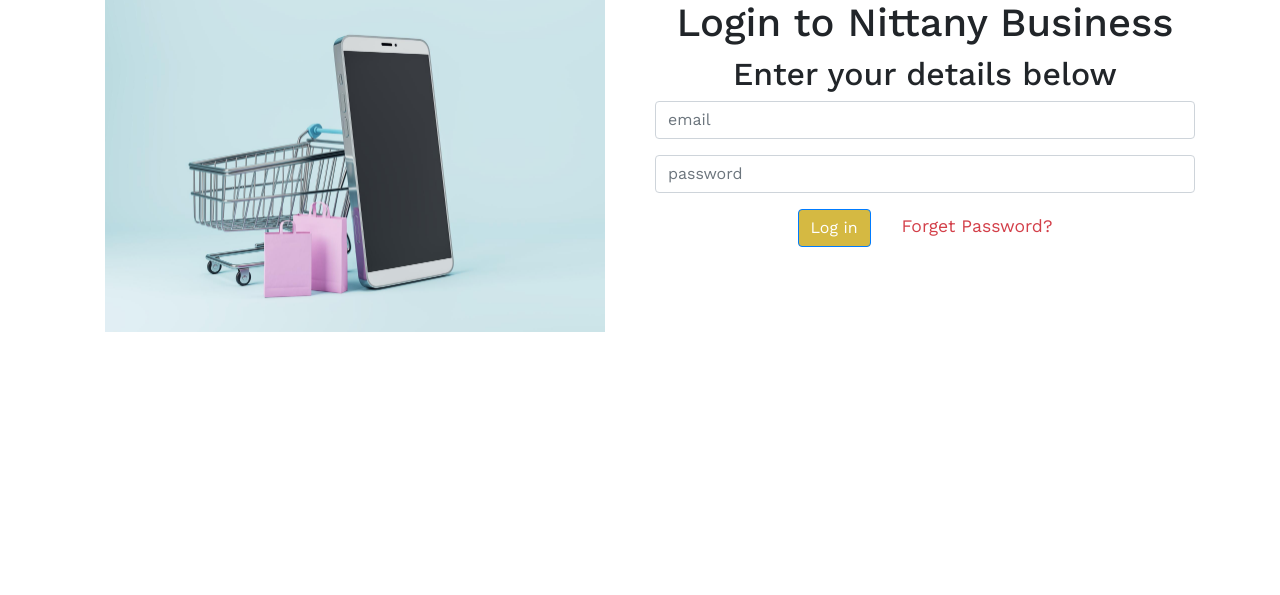
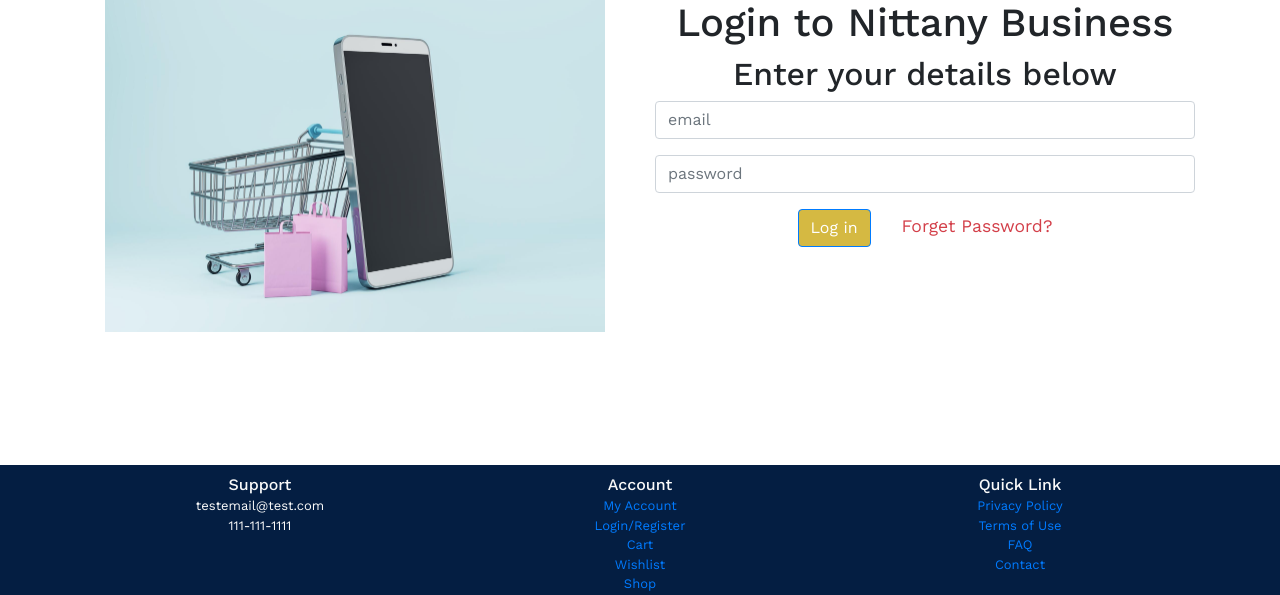
Before and after one commit to EdisonYCA/NittanyBusiness, a Flask app: page /login/ in a window 1280 px wide. Shown: the part 214-809 px from the top of the page. Before the commit the page ends 546 px from the top, so only its background shows below. Run offline with Flask 3, Linux system fonts and the light colour scheme; some libraries are stand-ins or nearby versions; some web fonts are replaced.

Commit message:
Added footer

```diff
--- a/app/static/global.css
+++ b/app/static/global.css
@@ -16,3 +16,19 @@ body {
     justify-content: center;
     align-content: center;
 }
+
+.page-footer {
+    width: 100%;
+    height: 130px;
+    overflow: hidden;
+    background-color: #041E42;
+    color: #FAFAFA;
+    justify-content: center;
+    font-size: small;
+}
+
+h5 {
+    padding-top: 10px;
+    font-size: medium;
+    margin-bottom: 2px;
+}
--- a/app/templates/base.html
+++ b/app/templates/base.html
@@ -30,6 +30,9 @@
 <div class="login-container">
     {% block login %} {% endblock %}
 </div>
+<div class="page-footer">
+    {% block footer %} {% endblock %}
+</div>
 <script src="https://code.jquery.com/jquery-3.2.1.slim.min.js"
         integrity="sha384-KJ3o2DKtIkvYIK3UENzmM7KCkRr/rE9/Qpg6aAZGJwFDMVNA/GpGFF93hXpG5KkN"
         crossorigin="anonymous"></script>
--- a/app/templates/login/index.html
+++ b/app/templates/login/index.html
@@ -47,3 +47,62 @@
         </div>
     </div>
 {% endblock %}
+
+{% block footer %}
+    <div class="container text-center">
+        <div class="row">
+            <div class="col">
+                <h5>Support</h5>
+            </div>
+            <div class="col">
+                <h5>Account</h5>
+            </div>
+            <div class="col">
+                <h5>Quick Link</h5>
+            </div>
+        </div>
+        <div class="row">
+            <div class="col">
+                <div>
+                    testemail@test.com
+                </div>
+                <div>
+                    111-111-1111
+                </div>
+
+            </div>
+            <div class="col">
+                <div>
+                    <a href="#">My Account</a>
+                </div>
+                <div>
+                    <a href="#">Login/Register</a>
+                </div>
+                <div>
+                    <a href="#">Cart</a>
+                </div>
+                <div>
+                    <a href="#">Wishlist</a>
+                </div>
+                <div>
+                    <a href="#">Shop</a>
+                </div>
+
+            </div>
+            <div class="col">
+                <div>
+                    <a href="#">Privacy Policy</a>
+                </div>
+                <div>
+                    <a href="#">Terms of Use</a>
+                </div>
+                <div>
+                    <a href="#">FAQ</a>
+                </div>
+                <div>
+                    <a href="#">Contact</a>
+                </div>
+            </div>
+        </div>
+    </div>
+{% endblock %}
```
